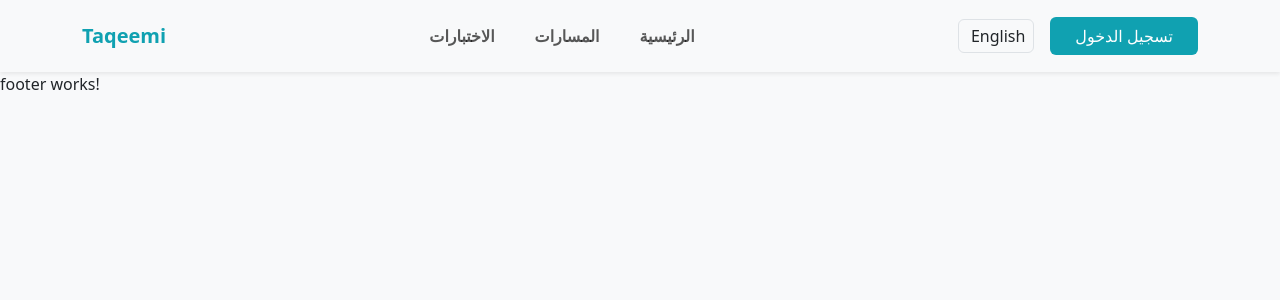
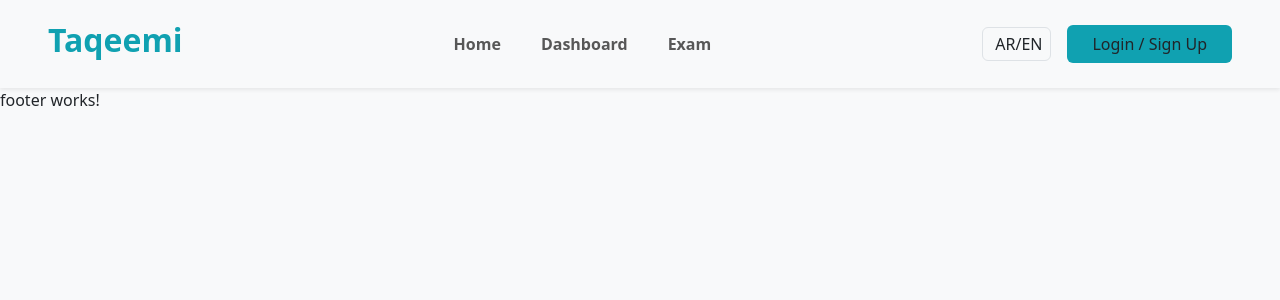
Before and after one commit to ahmed-waly55/taqeemi-Application, an Angular app: page / in a window 1280 px wide. Shown: the top 300 px of the page. Built offline with nearby package versions, Linux system fonts and the light colour scheme.

Commit message:
enhanace navbar

```diff
--- a/angular.json
+++ b/angular.json
@@ -25,6 +25,7 @@
               "src/assets"
             ],
             "styles": [
+              "node_modules/@fortawesome/fontawesome-free/css/all.min.css",
               "node_modules/bootstrap/dist/css/bootstrap.min.css",
               "src/styles.css"
             ],
--- a/package.json
+++ b/package.json
@@ -21,6 +21,7 @@
     "@angular/platform-server": "^17.0.0",
     "@angular/router": "^17.0.0",
     "@angular/ssr": "^17.0.10",
+    "@fortawesome/fontawesome-free": "^7.2.0",
     "bootstrap": "^5.3.8",
     "express": "^4.18.2",
     "rxjs": "~7.8.0",
--- a/src/app/shared/components/header/header.component.css
+++ b/src/app/shared/components/header/header.component.css
@@ -1,6 +1,6 @@
-.navbar-expand-lg .navbar-nav{
+/* .navbar-expand-lg .navbar-nav{
   flex-direction: row-reverse;
-}
+} */
 .t-color{
   color: #10A1B1;
 }
--- a/src/app/shared/components/header/header.component.html
+++ b/src/app/shared/components/header/header.component.html
@@ -1,10 +1,11 @@
-<nav class="navbar navbar-expand-lg  shadow-sm py-3">
-  <div class="container">
+@if(!islogin){
+  <nav class="navbar navbar-expand-lg  shadow-sm py-3">
+  <div class="container-fluid px-5">
 
     <!-- Logo -->
-    <a class="navbar-brand fw-bold t-color" href="#">
+    <h1 class="navbar-brand fw-bold t-color fs-2">
       Taqeemi
-    </a>
+    </h1>
 
     <!-- Toggle (Mobile) -->
     <button class="navbar-toggler" type="button" data-bs-toggle="collapse" data-bs-target="#navbarContent">
@@ -17,13 +18,13 @@
       <!-- Center Links -->
       <ul class="navbar-nav mx-auto mb-2 mb-lg-0 gap-4">
         <li class="nav-item">
-          <a class="nav-link fw-semibold" href="#">الرئيسية</a>
+          <a class="nav-link fw-semibold" href="#">Home</a>
         </li>
         <li class="nav-item">
-          <a class="nav-link fw-semibold" href="#">المسارات</a>
+          <a class="nav-link fw-semibold" href="#">Dashboard</a>
         </li>
         <li class="nav-item">
-          <a class="nav-link fw-semibold" href="#">الاختبارات</a>
+          <a class="nav-link fw-semibold" href="#">Exam</a>
         </li>
       </ul>
 
@@ -36,15 +37,68 @@
         <!-- Language -->
         <div class="d-flex align-items-center gap-1 border rounded px-2 py-1">
           <i class="bi bi-globe"></i>
-          <span>English</span>
+          <span>AR/EN</span>
         </div>
 
         <!-- Login Button -->
-        <button class="btn t-bg text-white px-4">
-          تسجيل الدخول
+        <button class="btn t-bg  px-4" (click)="islogin = true">
+         Login / Sign Up
         </button>
 
       </div>
     </div>
   </div>
 </nav>
+}
+@else {
+  <nav class="navbar navbar-expand-lg  shadow-sm py-3">
+  <div class="container-fluid px-5">
+
+    <!-- Logo -->
+    <h1 class="navbar-brand fw-bold t-color fs-2">
+      Taqeemi
+    </h1>
+
+    <!-- Toggle (Mobile) -->
+    <button class="navbar-toggler" type="button" data-bs-toggle="collapse" data-bs-target="#navbarContent">
+      <span class="navbar-toggler-icon"></span>
+    </button>
+
+    <!-- Content -->
+    <div class="collapse navbar-collapse" id="navbarContent">
+
+      <!-- Center Links -->
+      <ul class="navbar-nav mx-auto mb-2 mb-lg-0 gap-4">
+        <li class="nav-item">
+          <a class="nav-link fw-semibold" href="#">Home</a>
+        </li>
+        <li class="nav-item">
+          <a class="nav-link fw-semibold" href="#">Dashboard</a>
+        </li>
+        <li class="nav-item">
+          <a class="nav-link fw-semibold" href="#">Exam</a>
+        </li>
+      </ul>
+
+      <!-- Right Side -->
+      <div class="d-flex align-items-center gap-3">
+
+        <!-- Notification Icon -->
+        <i class="bi bi-bell fs-5"></i>
+
+        <!-- Language -->
+        <div class="d-flex align-items-center gap-1 border rounded px-2 py-1">
+          <i class="bi bi-globe"></i>
+          <span>AR/EN</span>
+        </div>
+
+        <!-- Login Button -->
+        <button class="btn t-bg  px-4" (click)="islogin = false">
+         logout
+        </button>
+
+      </div>
+    </div>
+  </div>
+</nav>
+}
--- a/src/app/shared/components/header/header.component.ts
+++ b/src/app/shared/components/header/header.component.ts
@@ -1,12 +1,13 @@
 import { Component } from '@angular/core';
+import { RouterLinkActive } from "@angular/router";
 
 @Component({
   selector: 'app-header',
   standalone: true,
-  imports: [],
+  imports: [RouterLinkActive],
   templateUrl: './header.component.html',
   styleUrl: './header.component.css'
 })
 export class HeaderComponent {
-
+islogin:boolean = false;
 }
```
Also changed, not shown: 1 other file (tests, documents, lock files or other folders).
